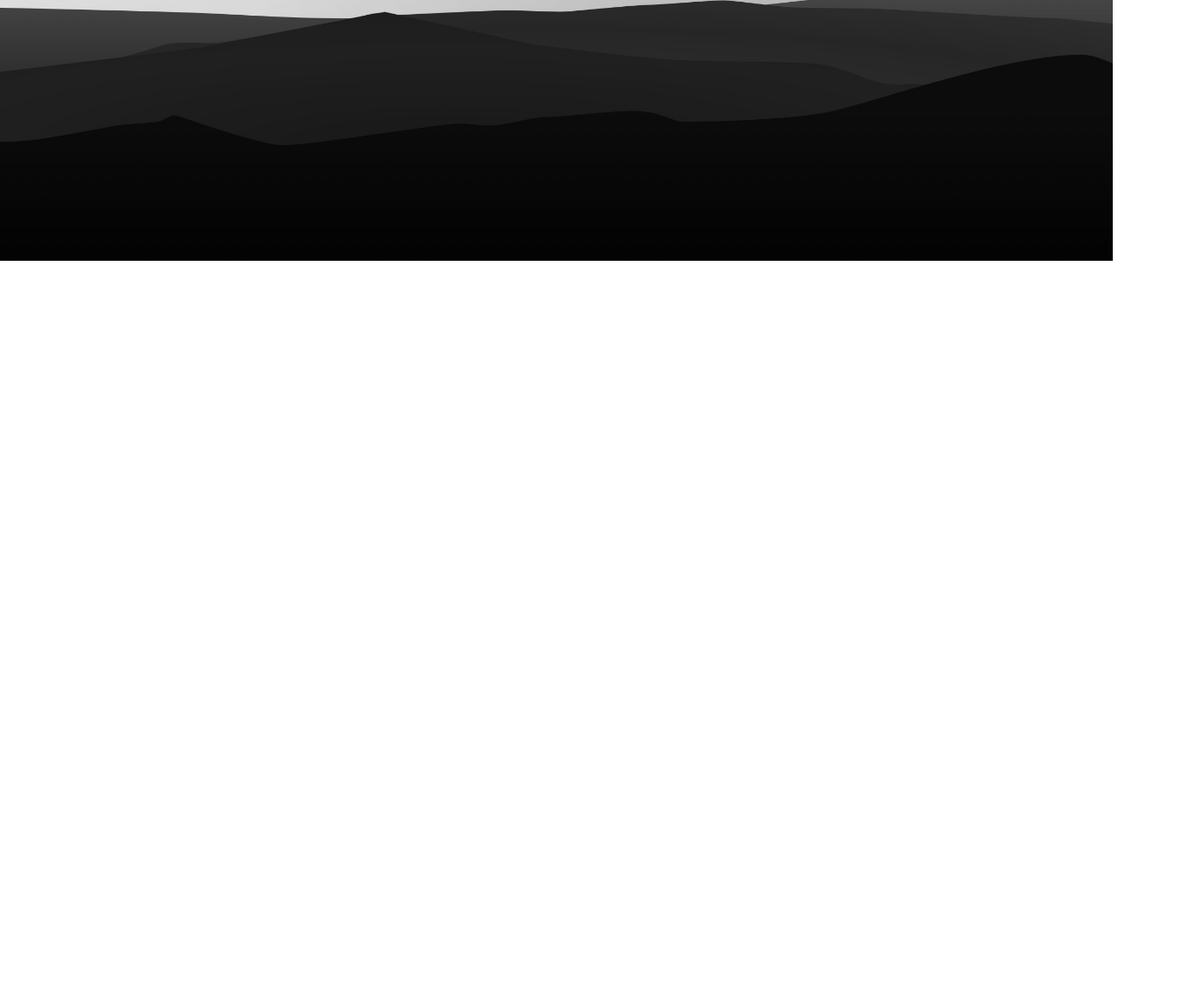
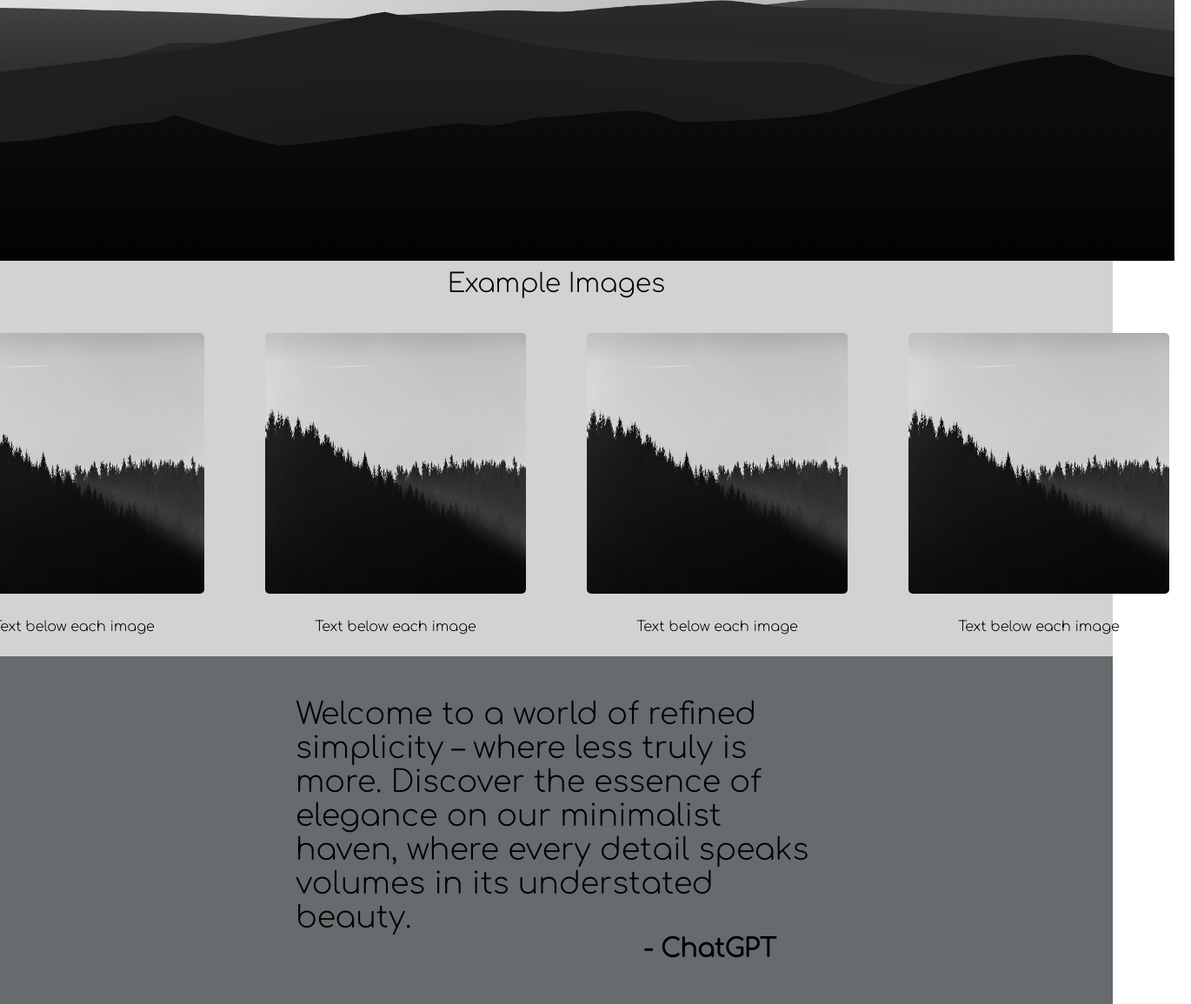
Before and after one commit to GSinghh/Landing-Page, a plain HTML site: page index.html in a window 1280 px wide. Shown: the part 500-1655 px from the top of the page at 87% size, 1370 px wide, since content can reach past the window. Before the commit the page ends 800 px from the top, so only its background shows below. Drawn offline with Linux system fonts and the light colour scheme.

Commit message:
Finished Quote, Displaying Images

```diff
--- a/index.html
+++ b/index.html
@@ -27,8 +27,37 @@
                     <h3>Minimalism whispers in the language of simplicity, inviting us to let go of the unnecessary and find the beauty in the essence.</h3>
                     <button class = "button">Sign Up</button>
                 </div>
-                    <img src = "images/minimalist-black-and-white.jpg">
+                    <img src = "images/minimalistBlackAndWhite.jpg" alt = "Black and White mountains">
             </div>
+            <div class = "images-section">
+                <div class = "title-text">Example Images</div>
+                <div class = "images-container">
+                    <div class = "item">
+                        <img src = "images/blackAndWhiteMin.jpg" alt = "Mountains">
+                        <div class = "text">Text below each image</div>
+                    </div>
+                    <div class = "item">
+                        <img src = "images/blackAndWhiteMin.jpg" alt = "Mountains">
+                        <div class = "text">Text below each image</div>
+                    </div>
+                    <div class = "item">
+                        <img src = "images/blackAndWhiteMin.jpg" alt = "Mountains">
+                        <div class = "text">Text below each image</div>
+                    </div>
+                    <div class = "item">
+                        <img src = "images/blackAndWhiteMin.jpg" alt = "Mountains">
+                        <div class = "text">Text below each image</div>
+                    </div>
+                </div>
+            </div>
+            <div class = "quote-container">
+                <div class = "quote"> Welcome to a world of refined simplicity – where less truly is more.
+                    Discover the essence of elegance on our minimalist haven, where every detail
+                    speaks volumes in its understated beauty.
+                    <h2> - ChatGPT</h2>
+                </div>
+            </div>
+            <div class = ""
         <footer>
 
         </footer>
@@ -39,4 +68,4 @@
 used for the minimalist aesthetic -->
 
 <!-- Landing Page Quote: Welcome to a world of refined simplicity – where less truly is more.
-    Discover the essence of elegance on our minimalist haven, where every detail speaks volumes in its understated beauty -->
+    Discover the essence of elegance on our minimalist haven, where every detail speaks volumes in its understated beauty. - ChatGPT -->
--- a/style.css
+++ b/style.css
@@ -79,3 +79,49 @@ body {
 .Container-Two button {
     padding: 15px;
 }
+.images-section {
+    margin: 0;
+    padding: 10px;
+    margin-top: calc(100vh - 408px);
+    background-color: #d2d2d2;
+    text-align: center;
+}
+.images-container {
+    display: flex;
+    align-items: center;
+    justify-content: center;
+    gap: 20px;
+    margin: 15px;
+}
+.item img
+{
+    height: 300px;
+    width: 300px;
+    padding: 5px;
+    margin: 20px;
+    border-radius: 10px;
+}
+
+.title-text
+{
+    font-size: 30px;
+}
+
+.quote-container
+{
+    height: 50vh;
+    background-color: #666b6d;
+    display: flex;
+    align-items: center;
+    justify-content: center;
+}
+.quote {
+    width: 600px;
+    font-size: 35px;
+    color: black;
+}
+.quote h2
+{
+    font-size: smaller;
+    margin-left: 400px;
+}
```
Also changed, not shown: images/minimalistBlackAndWhite.jpg (added).
